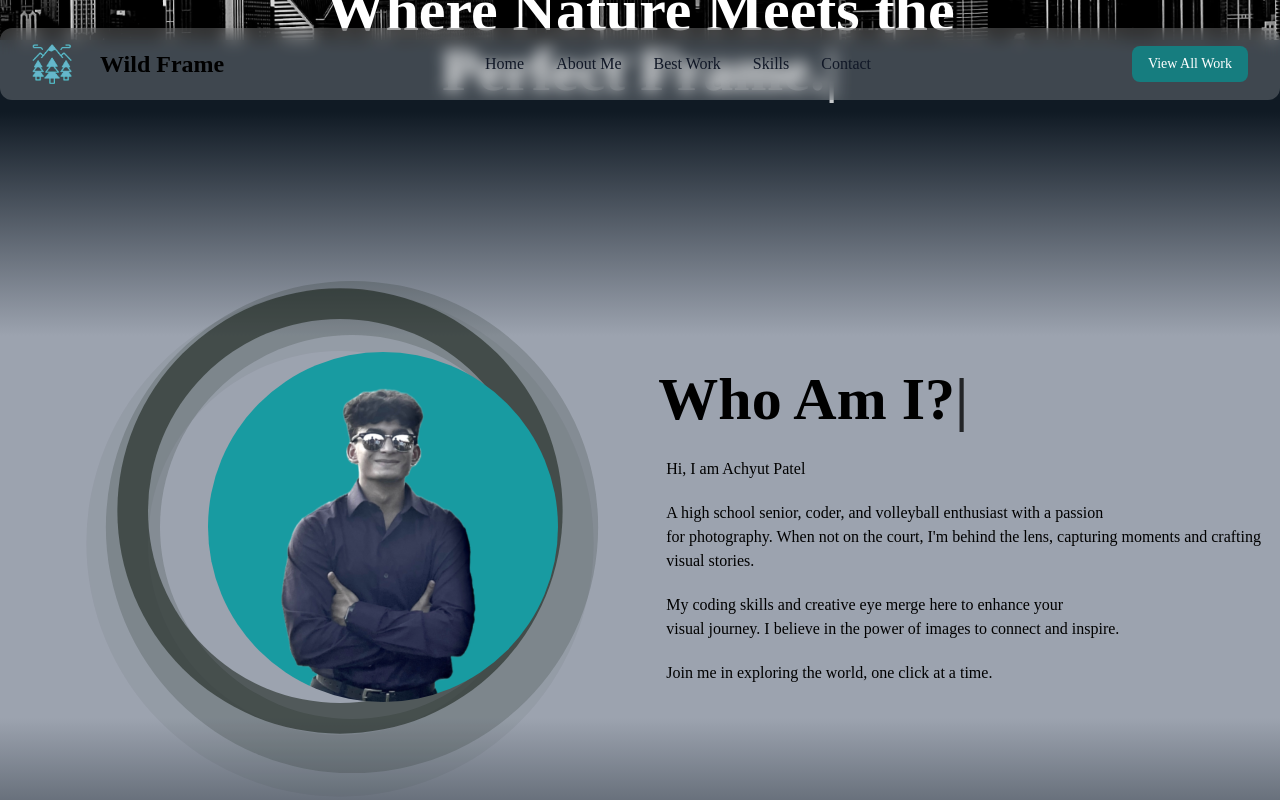
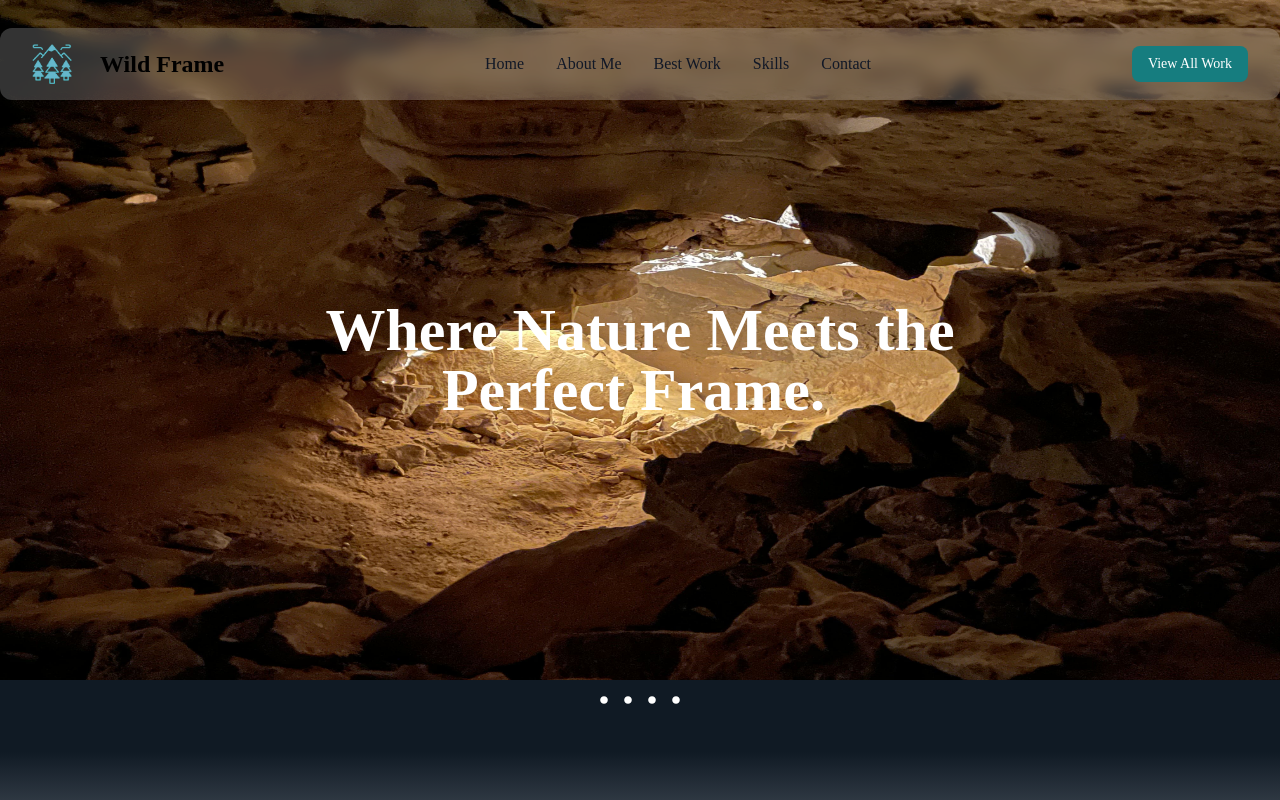
Before and after one commit to TRshaqOat/personal-web-repo, a React (Create React App) app in the folder personal-site/: page / in a window 1280 px wide. Shown: the top 800 px of the page. Built offline with nearby package versions, Linux system fonts and the light colour scheme; a web font is replaced by a local one.

Commit message:
Update ImageCarousel.js

```diff
--- a/personal-site/src/components/ImageCarousel.js
+++ b/personal-site/src/components/ImageCarousel.js
@@ -1,4 +1,4 @@
-import React, { useState, useEffect, useMemo } from "react";
+import React, { useState, useEffect, useMemo, useRef } from "react";
 import { BsChevronCompactLeft, BsChevronCompactRight } from "react-icons/bs";
 import { RxDotFilled } from "react-icons/rx";
 import { Helmet } from "react-helmet";
@@ -10,12 +10,24 @@
 
 import TypingText from "./TypingText";
 
+const imageClass =
+  "w-full h-full bg-center bg-cover transition-transform duration-700";
+
 const ImageCarousel = () => {
   const slides = useMemo(() => {
     return [chicago, loyola, mammoth, wallgolfcourse];
   }, []);
+  const imageRef = useRef();
+  const [currentIndex, setCurrentIndex] = useState(0);
 
-  const [currentIndex, setCurrentIndex] = useState(0);
+  useEffect(() => {
+    const preloadImages = () => {
+      slides.forEach((image) => {
+        new Image().src = image;
+      });
+    };
+    preloadImages();
+  }, [slides]);
 
   const prevSlide = () => {
     const isFirstSlide = currentIndex === 0;
@@ -39,10 +51,17 @@
       setCurrentIndex((prevIndex) => (prevIndex + 1) % slides.length);
     };
 
-    const interval = setInterval(rotateSlides, 6000);
+    const interval = setInterval(rotateSlides, 3000);
 
     return () => clearInterval(interval); // Cleanup the interval on component unmount
   }, [slides]);
+
+  useEffect(() => {
+    // Update the image source when currentIndex changes
+    if (imageRef.current) {
+      imageRef.current.src = slides[currentIndex];
+    }
+  }, [currentIndex, slides]);
 
   return (
     <div
@@ -60,10 +79,11 @@
       <header className="font-slab absolute top-1/2 left-1/2 transform -translate-x-1/2 -translate-y-1/2 z-5 text-white text-6xl font-bold text-center">
         <TypingText text="Where Nature Meets the Perfect Frame." speed={50} />
       </header>
-      <div
+      {/* <div
         style={{ backgroundImage: `url(${slides[currentIndex]})` }}
         className="w-full h-full bg-center bg-cover duration-700"
-      ></div>
+      ></div> */}
+      <img ref={imageRef} className={imageClass} />
       {/* Left Arrow */}
       <div className="hidden group-hover:block absolute top-[50%] -translate-x-0 translate-y-[-50%] left-5 text-4xl rounded-full p-2 text-white cursor-pointer">
         <BsChevronCompactLeft
```
